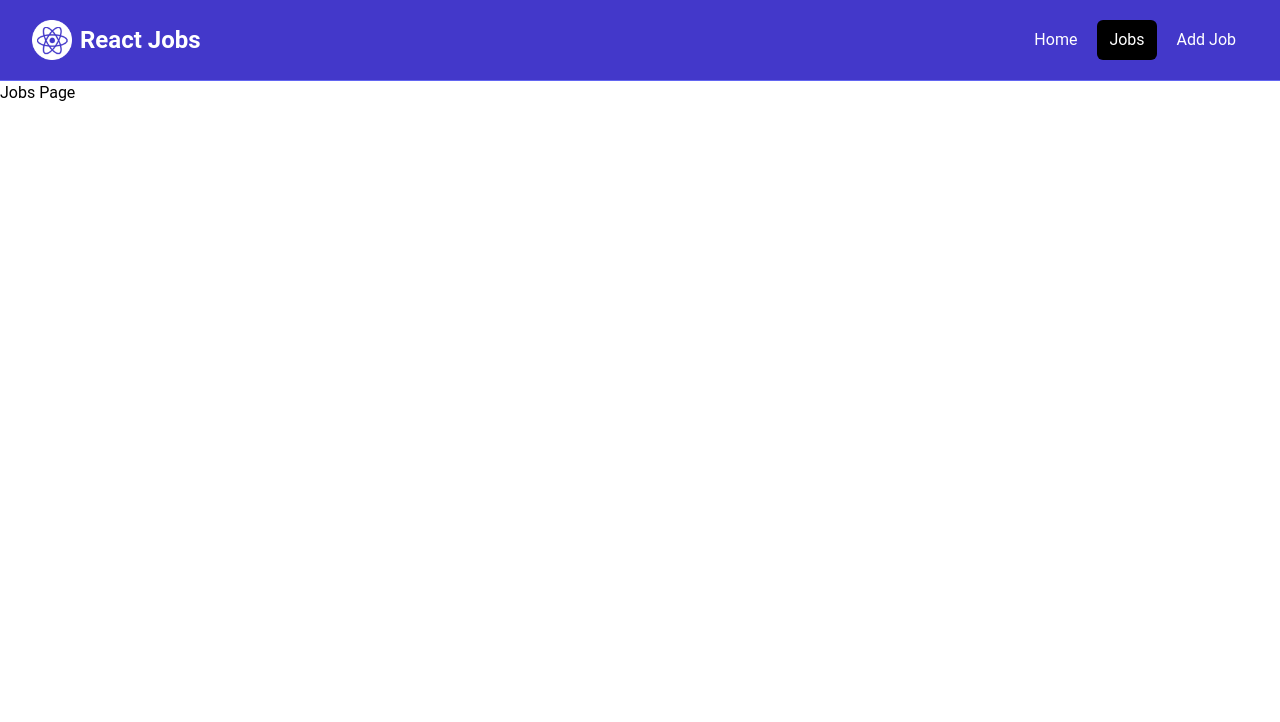
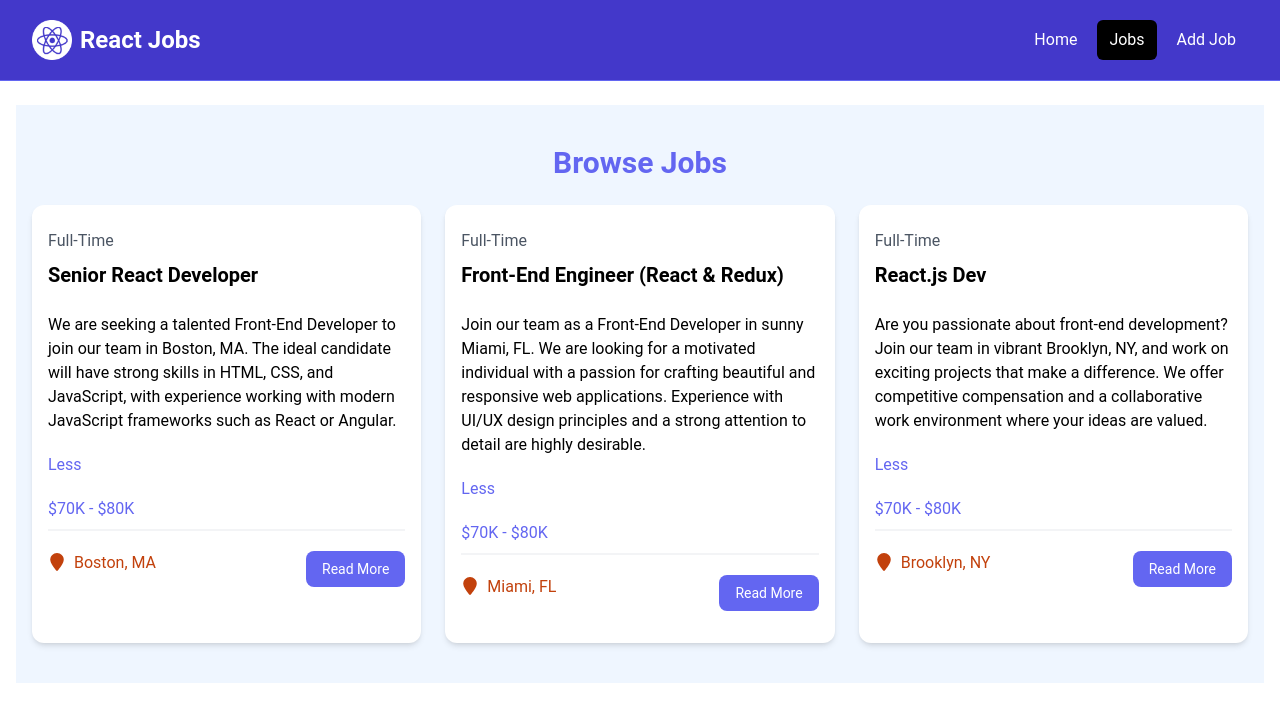
Before and after one commit to YosephSE/React-jobs, a React (Vite) app: page /jobs in a window 1280 px wide. Shown: the top 722 px of the page. Built offline with nearby package versions, Linux system fonts and the light colour scheme.

Commit message:
Jobs route working

```diff
--- a/src/pages/JobsPage.jsx
+++ b/src/pages/JobsPage.jsx
@@ -1,9 +1,12 @@
 import React from 'react'
+import JobListings from '../components/JobListings'
 
 const JobsPage = () => {
   return (
     <>
-    <p>Jobs Page</p>
+    <section className='bg-blue px-4 py-6'>
+        <JobListings />
+    </section>
     </>
   )
 }
```
